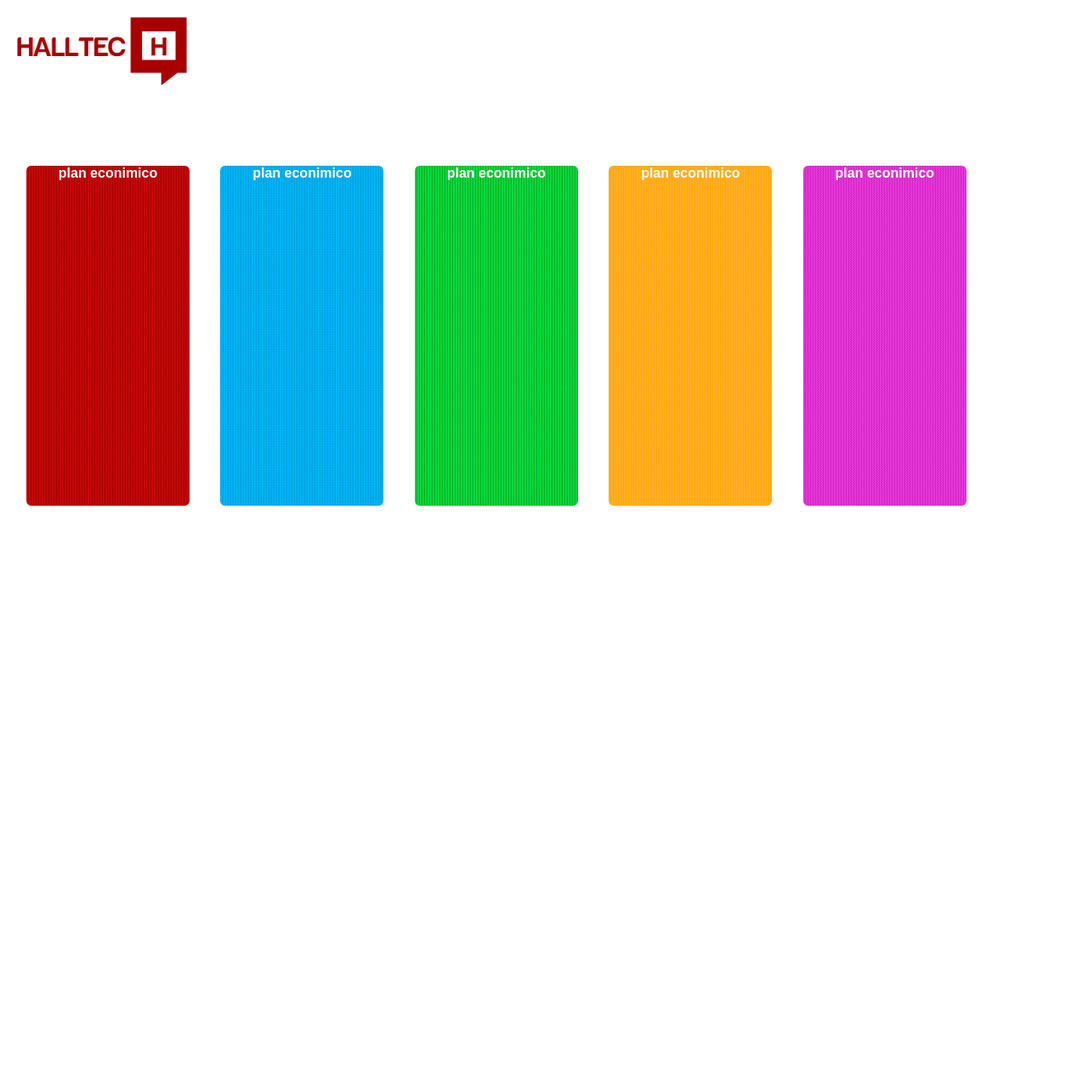
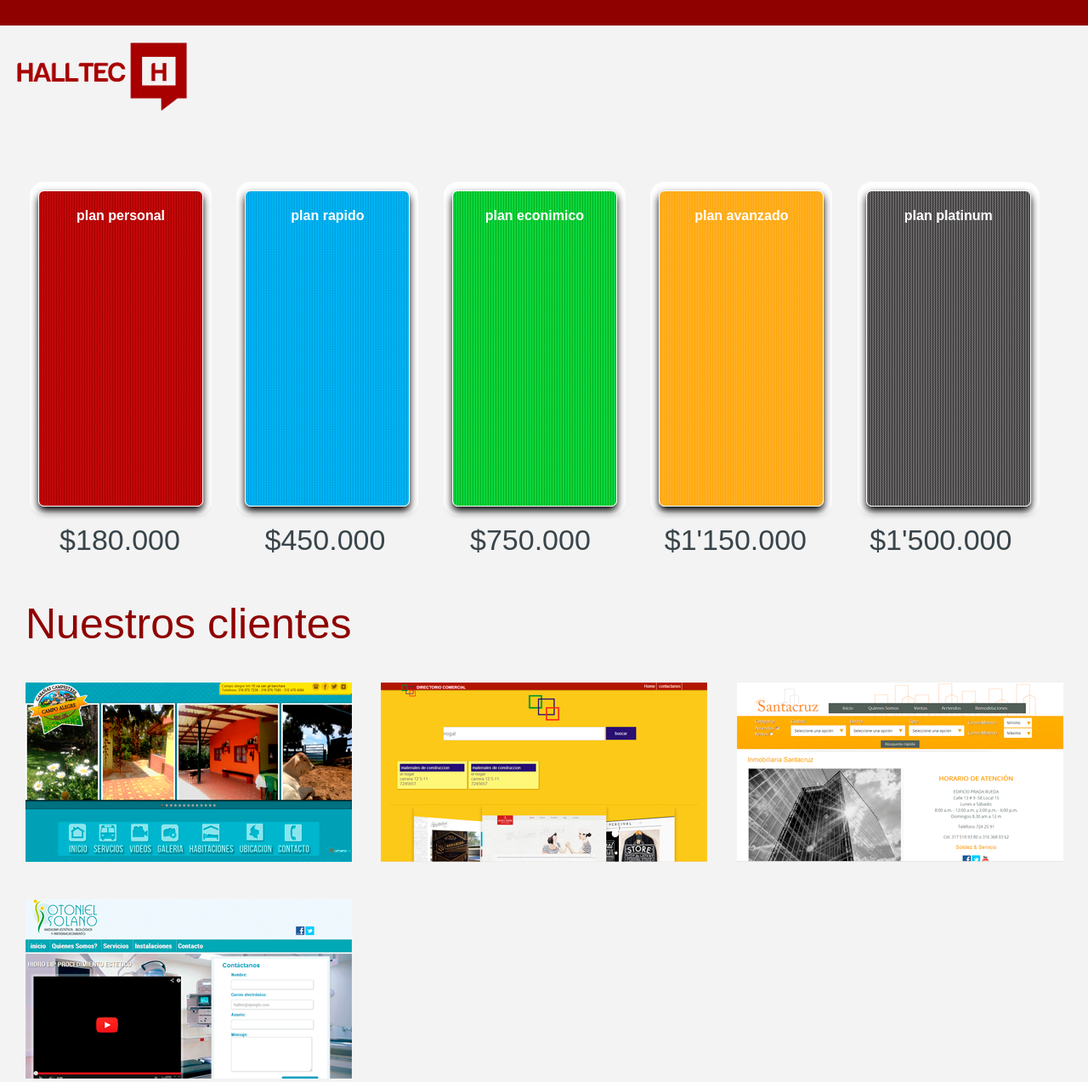
Before and after one commit to yolher/halltec2, a PHP site: page / in a window 1280 px wide. Shown: the whole page at 85% size. Before the commit the page ends 595 px from the top, so only its background shows below. Run offline with PHP 8.4, Linux system fonts and the light colour scheme; some libraries are stand-ins or nearby versions.

Commit message:
implementacion de clientes y colores de los paquetes

```diff
--- a/css/style.css
+++ b/css/style.css
@@ -1,11 +1,16 @@
 
+body{
+	background: #f3f3f3;
+}
+#top{
+	height: 30px;
+	background: #8f0100;
+}
 #logo img{
 	width: 200px;
 	height: 80px;
+	padding: 20px;
 
-}
-header{
-	padding: 20px;
 }
 
 #paquetes{
@@ -14,61 +19,159 @@ header{
 #planes{
 	background:url(../images/fondo.png) repeat;
 	width: 15%;
-	height: 400px;
-	margin-left: 30px;
+	height: 350px;
+	margin-left: 45px;
 	border-radius: 7px;
 	display: inline-block;
 	text-align: center;
 	color: #fff;
 	font-weight: bold;
 	border: 1px solid;
+padding-top: 20px;
+box-shadow: 0px 5px 10px #000, 0 0 0 10px
+}
+#planes:hover{
+	background:#fff;
+
 }
 
 #planes2{
 	background:url(../images/fondo2.png) repeat;
 	width: 15%;
-	height: 400px;
-	margin-left: 30px;
+	height: 350px;
+	margin-left: 45px;
 	border-radius: 7px;
 	display: inline-block;
 	text-align: center;
 	color: #fff;
 	font-weight: bold;
 	border: 1px solid;
+padding-top: 20px;
+box-shadow: 0px 5px 10px #000, 0 0 0 10px
 }
 #planes3{
 	background:url(../images/fondo3.png) repeat;
 	width: 15%;
-	height: 400px;
-	margin-left: 30px;
+	height: 350px;
+	margin-left: 45px;
 	border-radius: 7px;
 	display: inline-block;
 	text-align: center;
 	color: #fff;
 	font-weight: bold;
 	border: 1px solid;
+padding-top: 20px;
+box-shadow: 0px 5px 10px #000, 0 0 0 10px
 }
 #planes4{
 	background:url(../images/fondo4.png) repeat;
 	width: 15%;
-	height: 400px;
-	margin-left: 30px;
+	height: 350px;
+	margin-left: 45px;
 	border-radius: 7px;
 	display: inline-block;
 	text-align: center;
 	color: #fff;
 	font-weight: bold;
 	border: 1px solid;
+padding-top: 20px;
+box-shadow: 0px 5px 10px #000, 0 0 0 10px
 }
 #planes5{
-	background:url(../images/fondo5.png) repeat;
+	background:url(../images/fondo6.png) repeat;
 	width: 15%;
-	height: 400px;
-	margin-left: 30px;
+	height: 350px;
+	margin-left: 45px;
 	border-radius: 7px;
 	display: inline-block;
 	text-align: center;
 	color: #fff;
 	font-weight: bold;
 	border: 1px solid;
+	padding-top: 20px;
+	box-shadow: 0px 5px 10px #000, 0 0 0 10px
 }
+
+#precio{
+	width: 15%;
+	margin-left: 45px;
+	border-radius: 7px;
+	display: inline-block;
+	color: #39444a;
+	font-weight: 400px;
+	font-size: 34px;
+	text-align: center;
+	vertical-align: top;
+	margin-top: 20px;
+}
+#precio2{
+	width: 15%;
+	margin-left: 45px;
+	border-radius: 7px;
+	display: inline-block;
+	color: #39444a;
+	font-weight: 400px;
+	font-size: 34px;
+	text-align: center;
+	vertical-align: top;
+	margin-top: 20px;
+}
+
+#precio3{
+	width: 15%;
+	margin-left: 45px;
+	border-radius: 7px;
+	display: inline-block;
+	color: #39444a;
+	font-weight: 400px;
+	font-size: 34px;
+	text-align: center;
+	vertical-align: top;
+	margin-top: 20px;
+}
+
+#precio4{
+	width: 15%;
+	margin-left: 45px;
+	border-radius: 7px;
+	display: inline-block;
+	color: #39444a;
+	font-weight: 400px;
+	font-size: 34px;
+	text-align: center;
+	vertical-align: top;
+	margin-top: 20px;
+}
+
+#precio5{
+	width: 15%;
+	margin-left: 45px;
+	border-radius: 7px;
+	display: inline-block;
+	color: #39444a;
+	font-weight: 400px;
+	font-size: 34px;
+	text-align: center;
+	vertical-align: top;
+	margin-top: 20px;
+}
+
+#clientes{
+	margin-top: 50px;
+
+}
+#clientes span{
+	margin-left: 30px;
+	font-weight: 100px;
+	font-size:50px;
+	color: #8f0100;
+
+}
+
+.paginas{
+	width: 30%;
+	display: inline-block;
+	vertical-align: top;
+	margin-left: 30px;
+	margin-top: 40px;
+}
--- a/index.php
+++ b/index.php
@@ -11,16 +11,29 @@
 </head>
 <body>
 <header>
+	<div id="top"></div>
 	<div id="logo"><img src="images/logo.png"></div>
 </header>
 
 <section id="paquetes">
-	<div id="planes">plan econimico</div>
-	<div id="planes2">plan econimico</div>
+	<div id="planes">plan personal</div>
+	<div id="planes2">plan rapido</div>
 	<div id="planes3">plan econimico</div>
-	<div id="planes4">plan econimico</div>
-	<div id="planes5">plan econimico</div>
+	<div id="planes4">plan avanzado</div>
+	<div id="planes5">plan platinum</div>
+	<div id="precio"> $180.000</div>
+	<div id="precio2">$450.000</div>
+	<div id="precio3">$750.000</div>
+	<div id="precio4">$1'150.000</div>
+	<div id="precio5">$1'500.000</div>
+</section>
 
+<section id="clientes">
+<div id="titulo"><span>Nuestros clientes</span></div>
+<div class="paginas"><img src="images/campoalegre.png"></div>
+<div class="paginas"><img src="images/directorio.png"></div>
+<div class="paginas"><img src="images/santacruz.png"></div>
+<div class="paginas"><img src="images/otoniel.png"></div>
 </section>
 
 
```
Also changed, not shown: images/campoalegre.png (added), images/directorio.png (added), images/fondo6.png (added), images/otoniel.png (added), images/santacruz.png (added).
